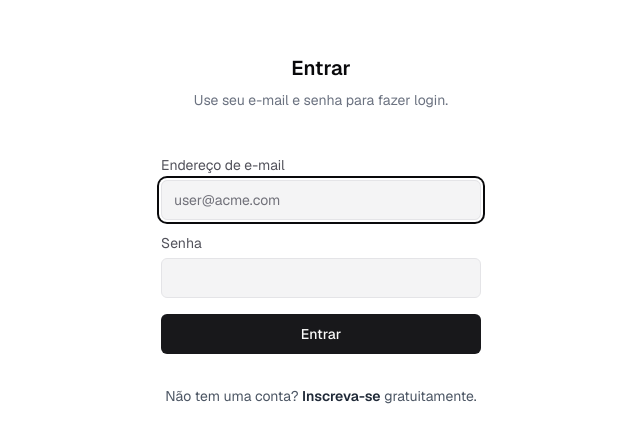
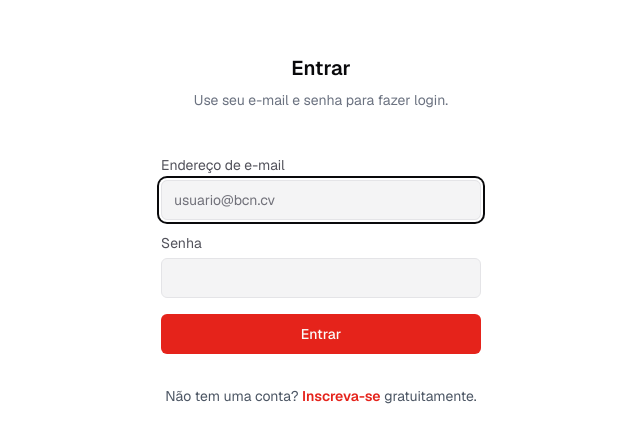
Before and after one commit to Jamilsonr/benny-ai-chatbot, a Next.js app: page /login in a window 1280 px wide. Shown: the part 170-612 px from the top of the page, without its empty margins (319-959 px from the left). Built offline with nearby package versions, Linux system fonts and the light colour scheme.

Commit message:
Alterações realizadas

```diff
--- a/app/(auth)/login/page.tsx
+++ b/app/(auth)/login/page.tsx
@@ -60,7 +60,7 @@ export default function Page() {
             {"Não tem uma conta? "}
             <Link
               href="/register"
-              className="font-semibold text-gray-800 hover:underline dark:text-zinc-200"
+              className="font-semibold text-link hover:text-link-hover hover:underline dark:text-link"
             >
               Inscreva-se
             </Link>
--- a/components/auth-form.tsx
+++ b/components/auth-form.tsx
@@ -29,7 +29,7 @@ export function AuthForm({
           name="email"
           className="bg-muted text-md md:text-sm"
           type="email"
-          placeholder="user@acme.com"
+          placeholder="usuario@bcn.cv"
           autoComplete="email"
           required
           autoFocus
--- a/tailwind.config.ts
+++ b/tailwind.config.ts
@@ -33,11 +33,15 @@ const config: Config = {
           foreground: 'hsl(var(--popover-foreground))',
         },
         primary: {
-          DEFAULT: 'hsl(var(--primary))',
+          DEFAULT: '#E5231B',
           foreground: 'hsl(var(--primary-foreground))',
         },
+        link: {
+          DEFAULT: '#E5231B',
+          hover: '#C41D17',
+        },
         secondary: {
-          DEFAULT: 'hsl(var(--secondary))',
+          DEFAULT: '#E5231B',
           foreground: 'hsl(var(--secondary-foreground))',
         },
         muted: {
```
